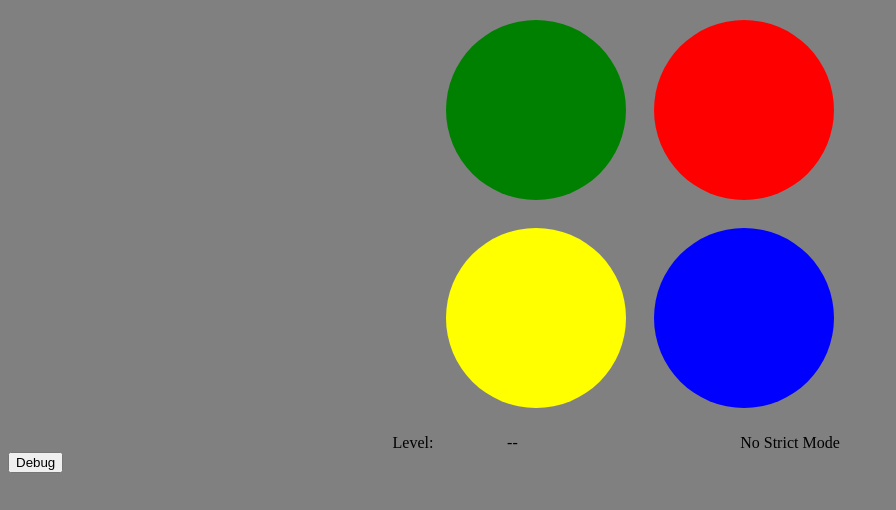
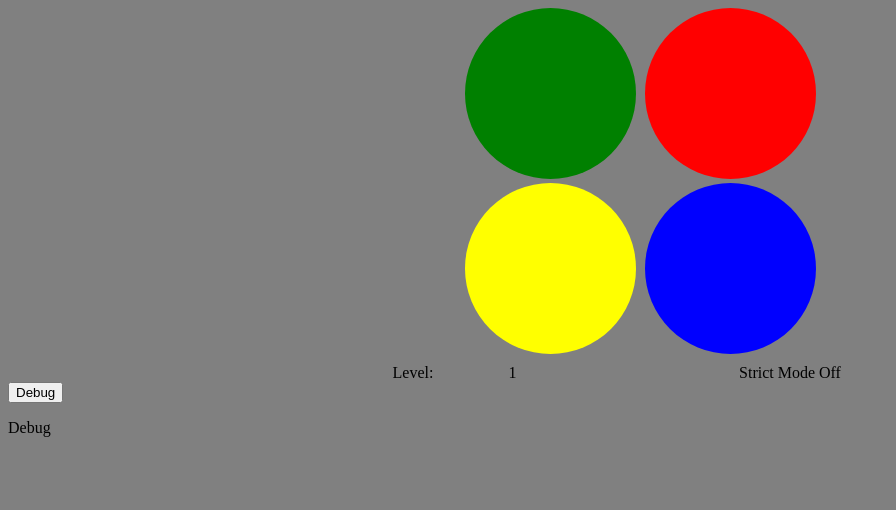
Before and after one commit to Sakeran/simon-game, a website: page src/index.pug in a window 1280 px wide. Shown: the whole page, without its empty margins (0-896 px from the left). Drawn offline with nearby package versions, Linux system fonts and the light colour scheme; files that its build step writes are made by us from their sources; files whose address does not match are found by name.

Commit message:
Animation and game logic

```diff
--- a/src/includes/main.pug
+++ b/src/includes/main.pug
@@ -1,9 +1,16 @@
 .main-game
-  .green#green
-  .red#red
-  .yellow#yellow
-  .blue#blue
+  .row
+    .btn-container
+      .button.green#green
+    .btn-container
+      .button.red#red
+  .row
+    .btn-container
+      .button.yellow#yellow
+    .btn-container
+      .button.blue#blue
 .info-bar
   span Level: #[span#info-level --]
   span#info-strict No Strict Mode
 button#debug Debug
+p.debugLog Debug
--- a/src/index.pug
+++ b/src/index.pug
@@ -1,7 +1,7 @@
 doctype html
 html
   head
-    title NPM Boilerplate
+    title Simon
     - var defaultStyle = testMode ? "../dist/" : "";
     - defaultStyle += "style.css";
     if testMode
--- a/src/style.scss
+++ b/src/style.scss
@@ -1,3 +1,6 @@
+$btn-width: 95%;
+$btn-active: $btn-width * 0.9;
+
 body {
   background-color: gray;
 }
@@ -7,11 +10,24 @@ body {
   max-width: 600px;
   margin: 0 auto;
   text-align: center;
-  div {
+  .row {
+    width: 100%;
+    margin-bottom: 4px;
+    display: flex;
+    align-items: center;
+    justify-content: center;
+    .btn-container {
       display: inline-block;
-    margin: 2%;
       width: 30%;
-    padding-bottom: 30%;
+      @keyframes btn-bounce {
+        0% {width: $btn-width; padding-bottom: $btn-width;}
+        20% {width: $btn-active; padding-bottom: $btn-active;}
+        100% {width: $btn-width; padding-bottom: $btn-width;}
+      }
+      .button {
+        width: $btn-width;
+        padding-bottom: $btn-width;
+        margin: 0 auto;
         border-radius: 50%;
         &.green {
           background-color: green;
@@ -24,6 +40,13 @@ body {
         }
         &.blue {
           background-color: blue;
+        }
+        &.active {
+          animation-name: btn-bounce;
+          animation-timing-function: linear;
+          animation-duration: 0.5s;
+        }
+      }
     }
   }
 }
```
Also changed, not shown: dist/app.js, dist/index.html, dist/style.css, tests/index.html, 1 other file. Lines whose indentation alone changed are shown as unchanged.
